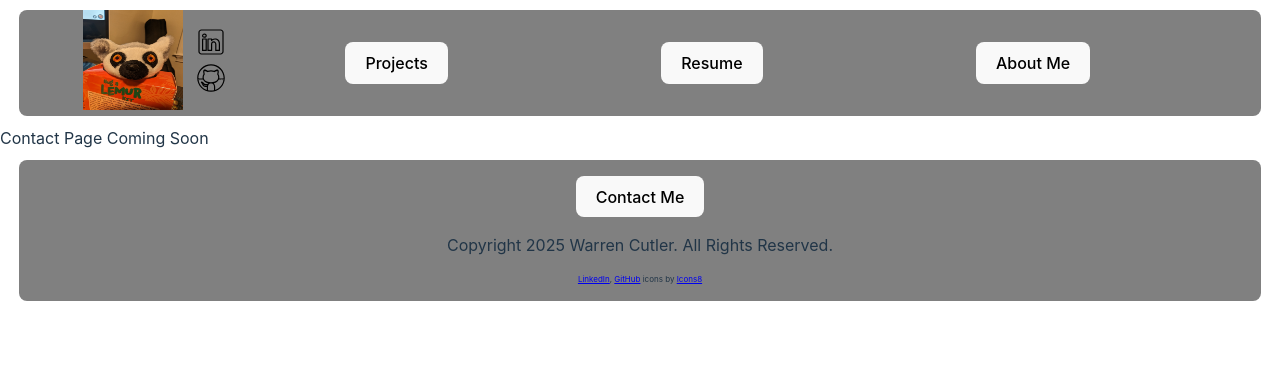
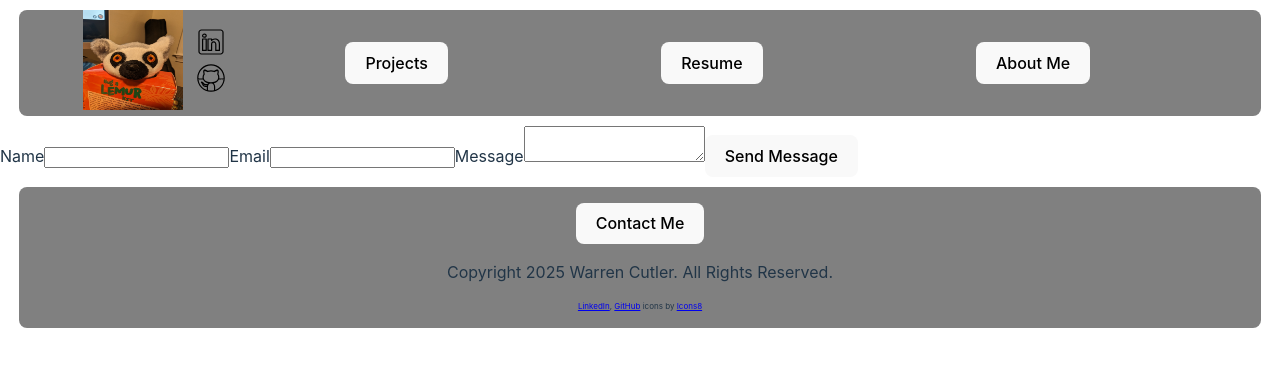
Before and after one commit to warren-cutler/warren-cutler-website, a React (Vite) app: page /contact in a window 1280 px wide. Shown: the top 366 px of the page. Built offline with nearby package versions, Linux system fonts and the light colour scheme.

Commit message:
layout contact form template

```diff
--- a/src/containers/ContactPage.tsx
+++ b/src/containers/ContactPage.tsx
@@ -1,7 +1,43 @@
-export const ContactPage =  () => {
+import { FormEvent, useState } from 'react';
 
+export const ContactPage = () => {
+  const [name, setName] = useState('');
+  const [email, setEmail] = useState('');
+  const [message, setMessage] = useState('');
 
-    return (
-        <div className='contact'>Contact Page Coming Soon</div>
-    )
-}
+  const handleSubmit = (e: FormEvent<HTMLFormElement>): void => {
+    e.preventDefault();
+    alert('email sent');
+    setName('')
+    setEmail('')
+    setMessage('')
+  };
+
+  return (
+    <div className='contactForm'>
+      <form id='contact-form' onSubmit={handleSubmit}>
+        <label>Name</label>
+        <input
+          type='text'
+          name='user_name'
+          value={name}
+          onChange={(e) => setName(e.target.value)}
+        />
+        <label>Email</label>
+        <input
+          type='email'
+          name='user_email'
+          value={email}
+          onChange={(e) => setEmail(e.target.value)}
+        />
+        <label>Message</label>
+        <textarea
+          name='message'
+          value={message}
+          onChange={(e) => setMessage(e.target.value)}
+        ></textarea>
+        <button type="submit">Send Message</button>
+      </form>
+    </div>
+  );
+};
--- a/src/containers/ResumePage.tsx
+++ b/src/containers/ResumePage.tsx
@@ -13,7 +13,7 @@ export const ResumePage = () => {
       {jobs.map((job, idx) => {
         return <JobCard key={'Job-' + idx} {...job}></JobCard>;
       })}
-      <button>Full Resume (PDF)</button>
+      <a href='/src/assets/cutler_resume.pdf' target="_blank"><button>Full Resume (PDF)</button></a>
     </div>
   );
 };
--- a/src/index.css
+++ b/src/index.css
@@ -147,3 +147,15 @@ button:focus-visible {
 .roleInfo {
   display: flex;
 }
+
+.resumeContainer {
+  display: flex;
+  flex-direction: column;
+  justify-content: flex-start;
+  border-radius: 20px;
+  background-color: gray;
+  max-width: 90vw;
+  margin-right: 5vw;
+  margin-left: 5vw;
+  padding: 2%;
+}
```
